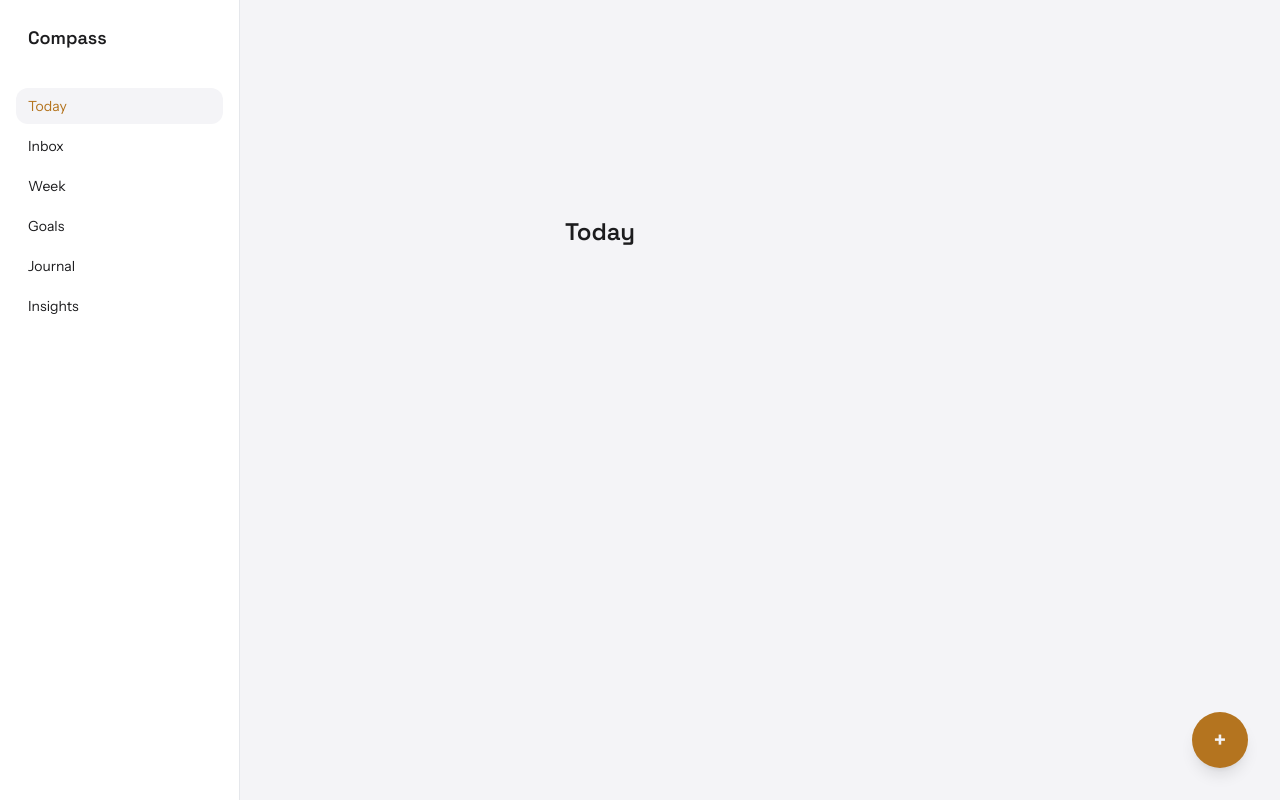
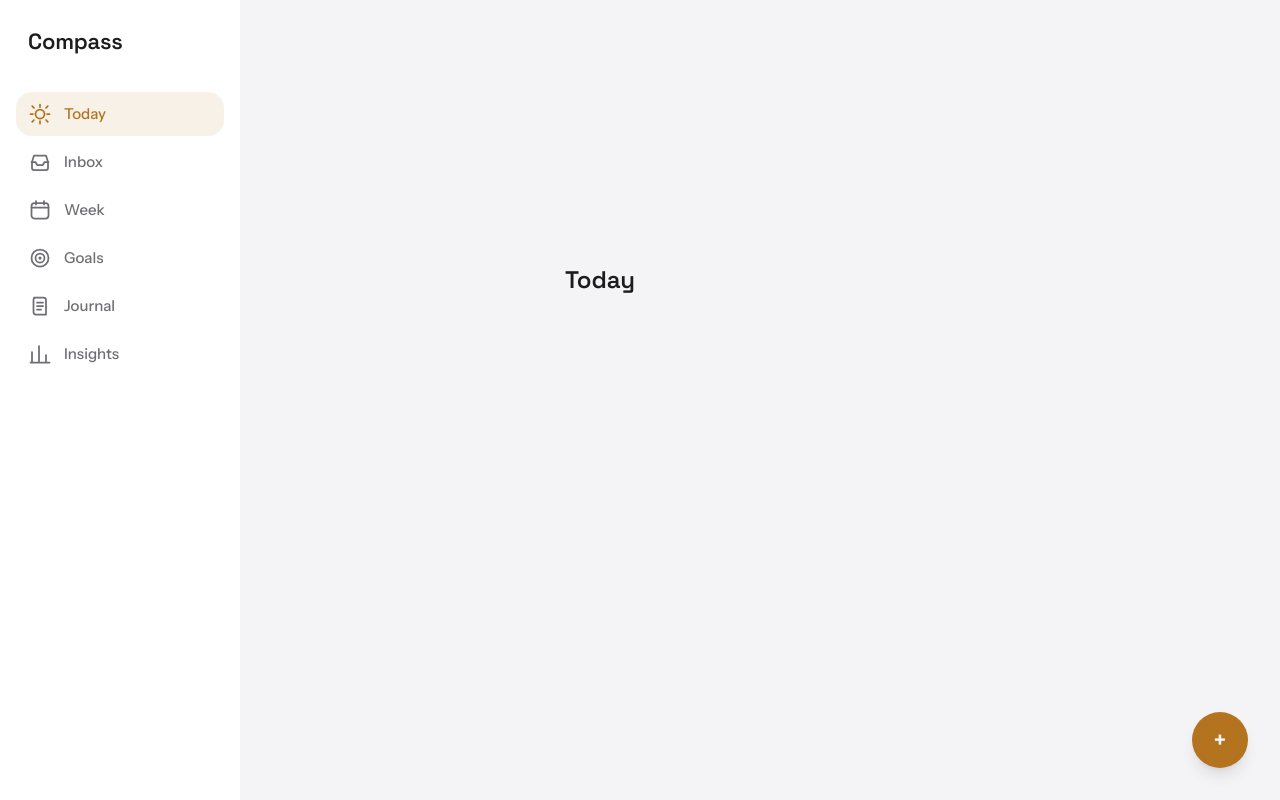
Before and after one commit to kasamthapa/compass, a React (Vite) app: page /today in a window 1280 px wide. Built offline with nearby package versions, Linux system fonts and the light colour scheme.

Commit message:
feat: give app shell and navigation an iOS-native feel

```diff
--- a/src/components/AppShell.tsx
+++ b/src/components/AppShell.tsx
@@ -12,7 +12,7 @@ export function AppShell({ children }: AppShellProps) {
   return (
     <div className="min-h-screen bg-bg text-text">
       <LeftRail />
-      <main className="mx-auto max-w-content px-4 pb-24 pt-6 md:ml-rail md:pb-6">
+      <main className="mx-auto max-w-content px-5 pb-[calc(var(--nav-height)_+_env(safe-area-inset-bottom)_+_1.5rem)] pt-6 sm:px-6 md:ml-rail md:px-8 md:pb-12 md:pt-9">
         {children}
       </main>
       <BottomTabBar />
--- a/src/components/BottomTabBar.tsx
+++ b/src/components/BottomTabBar.tsx
@@ -5,19 +5,21 @@ export function BottomTabBar() {
   return (
     <nav
       aria-label="Primary"
-      className="fixed inset-x-0 bottom-0 z-30 flex h-nav border-t border-border bg-surface md:hidden"
+      className="fixed inset-x-0 bottom-0 z-30 flex border-t border-border-hairline bg-tabbar pb-[env(safe-area-inset-bottom)] backdrop-blur-xl md:hidden"
+      style={{ minHeight: 'var(--nav-height)' }}
     >
-      {NAV_ITEMS.map((item) => (
+      {NAV_ITEMS.map(({ to, label, icon: Icon }) => (
         <NavLink
-          key={item.to}
-          to={item.to}
+          key={to}
+          to={to}
           className={({ isActive }) =>
-            `flex flex-1 flex-col items-center justify-center gap-1 text-xs font-body transition-colors ${
-              isActive ? 'text-accent' : 'text-muted'
+            `ios-press flex min-h-11 flex-1 flex-col items-center justify-center gap-1 pt-2 text-caption-2 font-medium transition-colors ${
+              isActive ? 'text-accent' : 'text-text-muted'
             }`
           }
         >
-          {item.label}
+          <Icon className="h-6 w-6" />
+          {label}
         </NavLink>
       ))}
     </nav>
--- a/src/components/LeftRail.tsx
+++ b/src/components/LeftRail.tsx
@@ -5,24 +5,23 @@ export function LeftRail() {
   return (
     <nav
       aria-label="Primary"
-      className="fixed inset-y-0 left-0 z-30 hidden w-rail flex-col gap-1 border-r border-border bg-surface p-4 md:flex"
+      className="fixed inset-y-0 left-0 z-30 hidden w-rail flex-col gap-1 bg-surface p-4 md:flex"
     >
-      <div className="mb-6 px-3 pt-2 font-display text-lg font-semibold text-text">
-        Compass
-      </div>
-      {NAV_ITEMS.map((item) => (
+      <div className="mb-6 px-3 pt-3 font-display text-title text-text">Compass</div>
+      {NAV_ITEMS.map(({ to, label, icon: Icon }) => (
         <NavLink
-          key={item.to}
-          to={item.to}
+          key={to}
+          to={to}
           className={({ isActive }) =>
-            `rounded-md px-3 py-2 font-body text-sm transition-colors ${
+            `ios-press flex min-h-11 items-center gap-3 rounded-lg px-3 py-2.5 text-subhead font-medium transition-colors ${
               isActive
-                ? 'bg-bg text-accent'
-                : 'text-muted hover:bg-bg hover:text-text'
+                ? 'bg-accent-wash text-accent'
+                : 'text-text-muted hover:bg-bg hover:text-text'
             }`
           }
         >
-          {item.label}
+          <Icon className="h-5 w-5 shrink-0" />
+          {label}
         </NavLink>
       ))}
     </nav>
```
